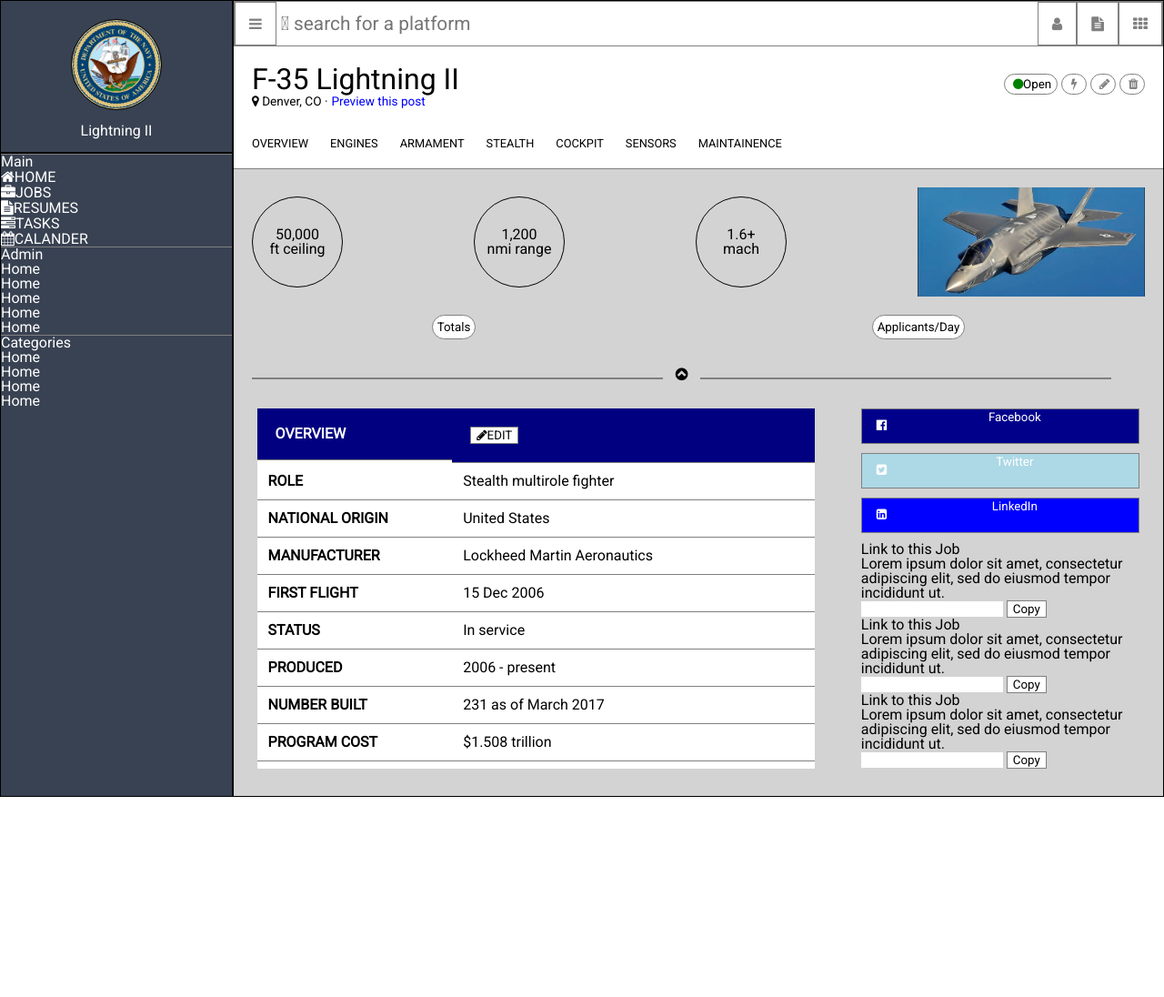
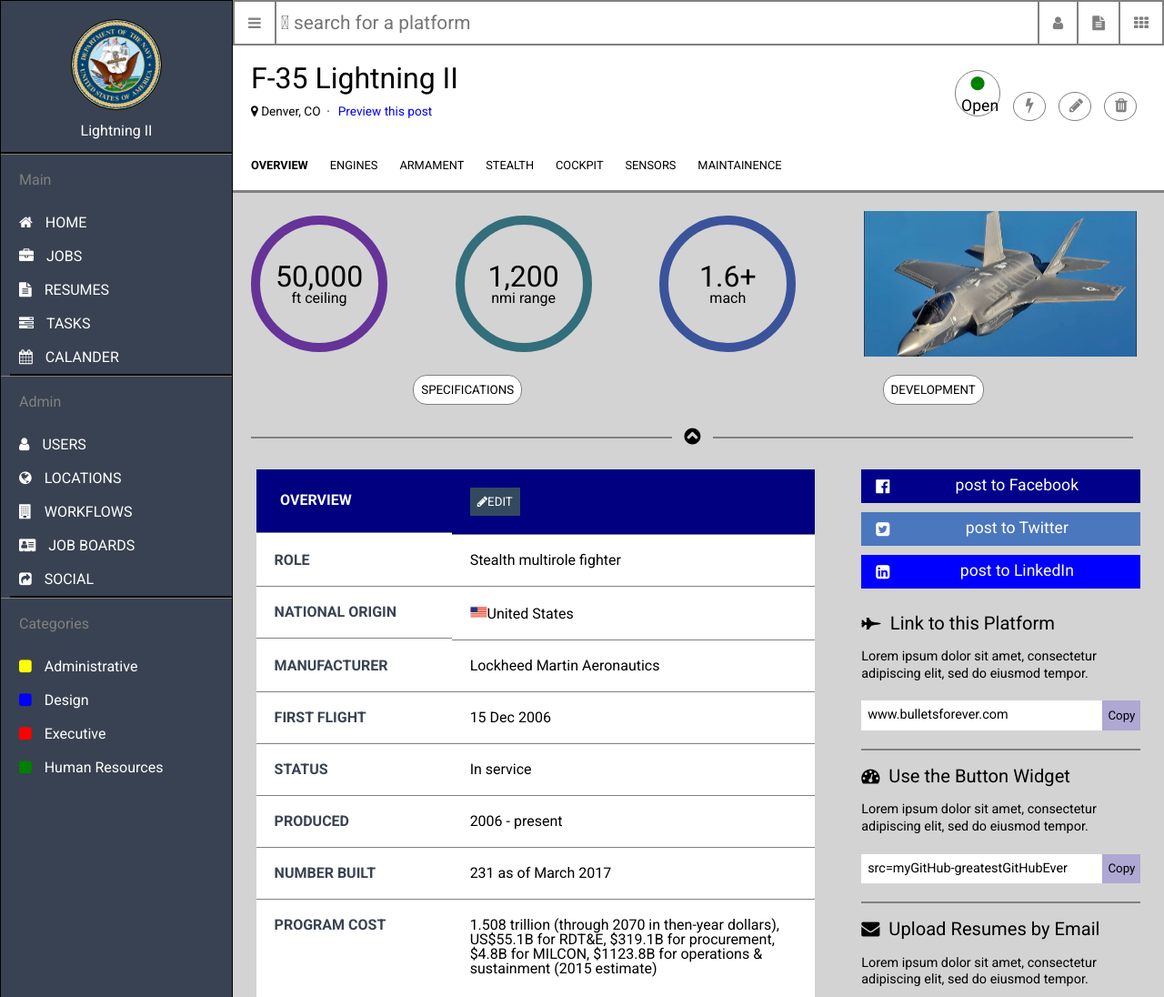
Before and after one commit to brucekchung/bc-static-comp3, a plain HTML site: page index.html in a window 1280 px wide. Shown: the top 1096 px of the page at 91% size. Before the commit the page ends 876 px from the top, so only its background shows below. Drawn offline with Linux system fonts and the light colour scheme.

Commit message:
q :q q e k:wq :wq cd ~

```diff
--- a/index.html
+++ b/index.html
@@ -4,6 +4,7 @@
   <meta name="viewport" content="width=device-width, initial-scale=1.0">
   <link rel="stylesheet" type="text/css" href="reset.css">
   <link href="https://fonts.googleapis.com/css?family=Roboto" rel="stylesheet">
+  <link href="https://fonts.googleapis.com/css?family=Roboto:700" rel="stylesheet">
   <link rel="stylesheet" href="https://cdnjs.cloudflare.com/ajax/libs/font-awesome/4.7.0/css/font-awesome.min.css">
   <link rel="stylesheet" type="text/css" href="style.css">
   <title>Static Comp 3</title>
@@ -16,27 +17,36 @@
       <h3 class="portrait-name">Lightning II</h3>
     </div>
     <div class="sidebar-section">Main</div>
-    <div class="sidebar-item"><p>
-      <i class="fa fa-home" aria-hidden="true"></i>HOME</p></div>
-    <div class="sidebar-item"><p>
-      <i class="fa fa-briefcase" aria-hidden="true"></i>JOBS</p></div>
-    <div class="sidebar-item"><p>
-      <i class="fa fa-file-text" aria-hidden="true"></i>RESUMES</p></div>
-    <div class="sidebar-item"><p>
-      <i class="fa fa-tasks" aria-hidden="true"></i>TASKS</p></div>
-    <div class="sidebar-item"><p>
-      <i class="fa fa-calendar" aria-hidden="true"></i>CALANDER</p></div>
+    <div class="sidebar-item"><i class="fa fa-home" aria-hidden="true"></i>
+      <p>HOME</p></div>
+    <div class="sidebar-item"><i class="fa fa-briefcase" aria-hidden="true"></i>
+      <p>JOBS</p></div>
+    <div class="sidebar-item"><i class="fa fa-file-text" aria-hidden="true"></i>
+      <p>RESUMES</p></div>
+    <div class="sidebar-item"><i class="fa fa-tasks" aria-hidden="true"></i>
+      <p>TASKS</p></div>
+    <div class="sidebar-item end"><i class="fa fa-calendar" aria-hidden="true"></i>
+      <p>CALANDER</p></div>
     <div class="sidebar-section">Admin</div>
-    <div class="sidebar-item"><p>Home</p></div>
-    <div class="sidebar-item"><p>Home</p></div>
-    <div class="sidebar-item"><p>Home</p></div>
-    <div class="sidebar-item"><p>Home</p></div>
-    <div class="sidebar-item"><p>Home</p></div>
+    <div class="sidebar-item"><i class="fa fa-user" aria-hidden="true"></i>
+      <p>USERS</p></div>
+    <div class="sidebar-item"><i class="fa fa-globe" aria-hidden="true"></i>
+      <p>LOCATIONS</p></div>
+    <div class="sidebar-item"><i class="fa fa-building" aria-hidden="true"></i>
+      <p>WORKFLOWS</p></div>
+    <div class="sidebar-item"><i class="fa fa-address-card" aria-hidden="true"></i>
+      <p>JOB BOARDS</p></div>
+    <div class="sidebar-item end"><i class="fa fa-share-square" aria-hidden="true"></i>
+      <p>SOCIAL</p></div>
     <div class="sidebar-section">Categories</div>
-    <div class="sidebar-item"><p>Home</p></div>
-    <div class="sidebar-item"><p>Home</p></div>
-    <div class="sidebar-item"><p>Home</p></div>
-    <div class="sidebar-item"><p>Home</p></div>
+    <div class="sidebar-item"><i class="yellow fa fa-square" aria-hidden="true"></i>
+      <p>Administrative</p></div>
+    <div class="sidebar-item"><i class="blue fa fa-square" aria-hidden="true"></i>
+      <p>Design</p></div>
+    <div class="sidebar-item"><i class="red fa fa-square" aria-hidden="true"></i>
+      <p>Executive</p></div>
+    <div class="sidebar-item"><i class="green fa fa-square" aria-hidden="true"></i>
+      <p>Human Resources</p></div>
   </aside>
 
   <!-- MAIN -->
@@ -62,17 +72,17 @@
         <h1 class="title">F-35 Lightning II</h1>
         <h4 class="header-location">
           <i class="fa fa-map-marker" aria-hidden="true"></i>
-          Denver, CO ·</h4>
+          Denver, CO &nbsp·</h4>
         <h4 class="header-preview">Preview this post</h4>
         <div class="quad-icons">
-          <button><i class="fa fa-circle" aria-hidden="true"></i>Open</button>
+          <button class="oval-button"><i class="fa fa-circle" aria-hidden="true"></i>Open</button>
           <button><i class="fa fa-bolt" aria-hidden="true"></i></button>
           <button><i class="fa fa-pencil" aria-hidden="true"></i></button>
           <button><i class="fa fa-trash" aria-hidden="true"></i></button>
         </div>
       </div>
       <ul class="main-nav">
-        <li>OVERVIEW</li>
+        <li class="active">OVERVIEW</li>
         <li>ENGINES</li>
         <li>ARMAMENT</li>
         <li>STEALTH</li>
@@ -96,8 +106,8 @@
           <div class="main-image"></div>
         </div>
         <div class="button-wrapper">
-          <button>Totals</button>
-          <button>Applicants/Day</button>
+          <button>SPECIFICATIONS</button>
+          <button>DEVELOPMENT</button>
         </div>
       </div>
     </section>
@@ -114,7 +124,7 @@
     <!-- ARTICLE -->
       <article class="list">
         <dl>
-          <dt class="first">OVERVIEW</dt>
+          <dt class="first align-text">OVERVIEW</dt>
           <dd class="first"><button>
             <i class="fa fa-pencil" aria-hidden="true">
             </i>EDIT</button>
@@ -122,7 +132,7 @@
           <dt>ROLE</dt>
           <dd>Stealth multirole fighter</dd>
           <dt>NATIONAL ORIGIN</dt>
-          <dd>United States</dd>
+          <dd><img class="flag" src="images/us-flag.jpg" alt="us-flag">United States</dd>
           <dt>MANUFACTURER</dt>
           <dd>Lockheed Martin Aeronautics</dd>
           <dt>FIRST FLIGHT</dt>
@@ -133,41 +143,40 @@
           <dd>2006 - present</dd>
           <dt>NUMBER BUILT</dt>
           <dd>231 as of March 2017</dd>
-          <dt>PROGRAM COST</dt>
-          <dd>$1.508 trillion</dd>
+          <dt class="last-item">PROGRAM COST</dt>
+          <dd class="last-item">1.508 trillion (through 2070 in then-year dollars), US$55.1B for RDT&E, $319.1B for procurement, $4.8B for MILCON, $1123.8B for operations & sustainment (2015 estimate)</dd>
         </dl>
       </article>
 
       <!-- ASIDE -->
       <aside class="bottom-aside">
         <div class="bottom-buttons">
-          <button class="facebook"><i class="fa fa-facebook-official" aria-hidden="true"></i>Facebook</button>
-          <button class="twitter"><i class="fa fa-twitter-square" aria-hidden="true"></i>Twitter</button>
-          <button class="linkedin"><i class="fa fa-linkedin-square" aria-hidden="true"></i>LinkedIn</button>
+          <button class="facebook"><i class="fa fa-facebook-official" aria-hidden="true"></i><p>post to Facebook</p></button>
+          <button class="twitter"><i class="fa fa-twitter-square" aria-hidden="true"></i><p>post to Twitter</p></button>
+          <button class="linkedin"><i class="fa fa-linkedin-square" aria-hidden="true"></i><p>post to LinkedIn</p></button>
         </div>
         <div class="aside-top">
-          <h2>Link to this Job</h2>
-          <p>Lorem ipsum dolor sit amet, consectetur adipiscing elit, sed do eiusmod tempor incididunt ut.</p>
-          <form>
-            <input type="text">
+          <h2><i class="fa fa-fighter-jet" aria-hidden="true"></i>&nbsp Link to this Platform</h2>
+          <p>Lorem ipsum dolor sit amet, consectetur adipiscing elit, sed do eiusmod tempor.</p>
+          <div class="link-field">
+            <p>www.bulletsforever.com</p>
             <button>Copy</button>
-          </form>
+          </div>
         </div>
         <div class="aside-mid">
-          <h2>Link to this Job</h2>
-          <p>Lorem ipsum dolor sit amet, consectetur adipiscing elit, sed do eiusmod tempor incididunt ut.</p>
-          <form>
-            <input type="text">
+          <h2><i class="fa fa-tachometer" aria-hidden="true"></i>&nbsp Use the Button Widget</h2>
+          <p>Lorem ipsum dolor sit amet, consectetur adipiscing elit, sed do eiusmod tempor.</p>
+          <div class="link-field">
+            <p>src=myGitHub-greatestGitHubEver</p>
             <button>Copy</button>
-          </form>
+          </div>
         </div>
         <div class="aside-bottom">
-          <h2>Link to this Job</h2>
-          <p>Lorem ipsum dolor sit amet, consectetur adipiscing elit, sed do eiusmod tempor incididunt ut.</p>
-          <form>
-            <input type="text">
-            <button>Copy</button>
-          </form>
+          <h2><i class="fa fa-envelope" aria-hidden="true"></i>&nbsp Upload Resumes by Email</h2>
+          <p>Lorem ipsum dolor sit amet, consectetur adipiscing elit, sed do eiusmod tempor.</p>
+          <div class="link-field">
+            <p>Mod1Turing@turingschoo.com</p>
+          </div>
         </div>
         <!-- end aside -->
       </aside>
--- a/style.css
+++ b/style.css
@@ -6,12 +6,14 @@
 
 body {
   display: flex;
-
 }
 
 main {
   width: 80%;
-  border: 1px solid black;
+}
+
+h2 {
+  font-size: 2em;
 }
 
 input {
@@ -33,6 +35,7 @@ button {
 }
 
 .grey-wrapper {
+  border-top: 2px solid gray;
   background-color: lightgray;
 }
 
@@ -47,6 +50,28 @@ button {
   color: white;
 }
 
+.sidebar-section {
+  padding: 20px
+}
+
+.end {
+  border-bottom: 2px solid black;
+  padding-bottom: 30px;
+}
+
+.sidebar-item {
+  padding: 10px;
+  margin-left: 10px;
+}
+
+.sidebar-item i {
+  display: inline-block;
+}
+
+.sidebar-item p {
+  margin-left: 10px;
+  display: inline-block;
+}
 
 .portrait {
   border-bottom: 2px solid black;
@@ -54,6 +79,7 @@ button {
 
 .sidebar-section {
   border-top: .5px solid grey;
+  color: grey;
 }
 
 .portrait-background {
@@ -72,11 +98,27 @@ button {
   margin: 15px;
 }
 
+.red {
+  color: red;
+}
+
+.yellow {
+  color: yellow;
+}
+
+.blue {
+  color: blue;
+}
+
+.green {
+  color: green;
+}
+
 /* TOPBAR */
 
 .topbar {
   width: 100%;
-  border: 1px solid grey;
+  border: 2px solid grey;
   display: flex;
 }
 
@@ -87,18 +129,21 @@ button {
 
 .hamburger {
   display: inline-block;
-  border: 1px solid grey;
+  border-right: 2px solid grey;
 }
 
 .topbar-trio-left,
 .topbar-trio-center,
 .topbar-trio-right {
-  border: 1px solid grey;
+  border-left: 2px solid grey;
   display: inline-block;
   margin-left: auto;
 }
 
 /* HEADER BOTTOM PART */
+header {
+  border: none;
+}
 
 .title {
   font-size: 2em;
@@ -108,6 +153,7 @@ button {
 .header-preview {
   display: inline-block;
   font-size: .85em;
+  line-height: 3;
 }
 
 .header-input {
@@ -117,22 +163,27 @@ button {
 }
 
 .header-preview {
+  margin-left: 5px;
   color: blue;
 }
 
 .quad-icons {
   display: inline-block;
   position: absolute;
-  bottom: 35px;
-  right: 20px;
+  bottom: 30px;
+  right: 30px;
 }
 
 .quad-icons button {
-  border-radius: 20px;
+  border-radius: 100%;
+  font-size: 1.1em;
+  width: 36px;
+  margin-left: 10px;
 }
 
-.quad-icons i {
-  width: 8px;
+.quad-icons .oval-button {
+  width: 50px;
+  border-radius: 30px;
 }
 
 .center-content {
@@ -142,7 +193,7 @@ button {
 
 .quad-icons i {
   color: grey;
-  margin: 3px;
+  margin: 5px;
 }
 
 .fa-circle {
@@ -152,11 +203,14 @@ button {
 li {
   display: inline;
   font-size: .8em;
-  margin-left: 20px ;
+  margin-left: 20px;
+}
+
+.active {
+  font-weight: 700;
 }
 
 /* MID */
-
 .main-nav {
   margin: 10px 0 20px 0;
 }
@@ -176,24 +230,37 @@ li {
 .middle-circle,
 .right-circle {
   border: 1px solid black;
-  height: 100px;
-  width: 100px;
-  -moz-border-radius: 50px;
-  -webkit-border-radius: 50px;
-  border-radius: 50px;
+  height: 150px;
+  width: 150px;
+  -moz-border-radius: 1000px;
+  -webkit-border-radius: 100px;
+  border-radius: 100px;
   display: flex;
   flex-direction: column;
   justify-content: center;
   align-items: center;
 }
 
+.left-circle {
+  border: 10px solid #663399;
+}
+
+.middle-circle {
+  border: 10px solid #336E7B;
+}
+
+.right-circle {
+  border: 10px solid #3A539B;
+}
+
 .main-image {
-  height: 120px;
-  width: 250px;
+  height: 160px;
+  width: 300px;
   background-image: url("images/f35.jpg");
   background-size: cover;
   background-repeat: none;
-  background-position: 0px -35px;
+  background-position: 0 -20px;
+  margin-right: 10px;
 }
 
 .button-wrapper {
@@ -203,27 +270,29 @@ li {
 
 .button-wrapper button {
   border-radius: 15px;
-  padding: 5px;
+  padding: 8px;
 }
 
 /* DIVIDER */
-
 .divider {
-  padding: 20px;
+  padding: 15px 2%;
   background-color: lightgrey;
 }
 
 .divider-left,
 .divider-right {
-  width: 46%;
+  width: 47%;
   border: 1px solid grey;
   display: inline-block;
-
+  margin-bottom: 5px;
 }
 
 .divider i {
   margin: 10px;
+  font-size: 1.3em;
 }
+
+
 
 /* BOTTOM */
 .bottom {
@@ -249,22 +318,43 @@ section article {
 dt {
   float: left;
   width: 35%;
-  padding: 12px;
-  font-weight: 800;
+  padding: 20px;
+  font-weight: 700;
   border-bottom: 1px solid grey;
+  color: #394252;
 }
 
 dd {
   float: left;
   width: 65%;
-  padding: 12px;
+  padding: 20px;
   border-bottom: 1px solid grey;
+}
+
+.last-item {
+  border-bottom: none;
+}
+
+.flag {
+  height: 15px;
+  margin: none !important;
 }
 
 .first {
   background-color: navy;
   color: white;
   padding: 20px;
+}
+
+.first button {
+  border: none;
+  color: white;
+  background-color: #34495E;
+  padding: 8px;
+}
+
+.align-text {
+  padding: 26.5px;
 }
 
 .bottom-buttons {
@@ -274,6 +364,12 @@ dd {
 
 .bottom-buttons button {
   margin-bottom: 10px;
+  font-size: 1.1em;
+  border: none;
+}
+
+.bottom-buttons p {
+  margin-top: 6px;
 }
 
 .bottom-buttons i {
@@ -289,7 +385,7 @@ dd {
 }
 
 .twitter {
-  background-color: lightblue;
+  background-color: #4B77BE;
   color: white;
 }
 
@@ -298,16 +394,44 @@ dd {
   color: white;
 }
 
-.bottom-aside {
-
+.bottom-aside h2{
+  font-size: 1.4em;
+  margin: 15px 0;
 }
 
 .aside-top,
-.aside-mid, {
-  border-bottom: 1px solid red;
-  margin: 10px 0;
+.aside-mid,
+.aside-bottom {
+  font-size: .9em;
+  line-height: 1.3;
 }
 
+.aside-mid,
+.aside-top {
+  border-bottom: 2px solid gray;
+}
+
+.link-field {
+  background-color: white;
+  position: relative;
+  padding: 7px;
+  margin: 20px 0;
+}
+
+.link-field p {
+  display: inline;
+}
+
+.aside-mid button,
+.aside-top button {
+  height: 100%;
+  background-color: #AEA8D3;
+  border: none;
+  display: inline-block;
+  position: absolute;
+  right: 0;
+  top: 0;
+}
 
 
 /* MIN SIZE MEDIA QUERY */
```
Also changed, not shown: images/us-flag.jpg (added).
